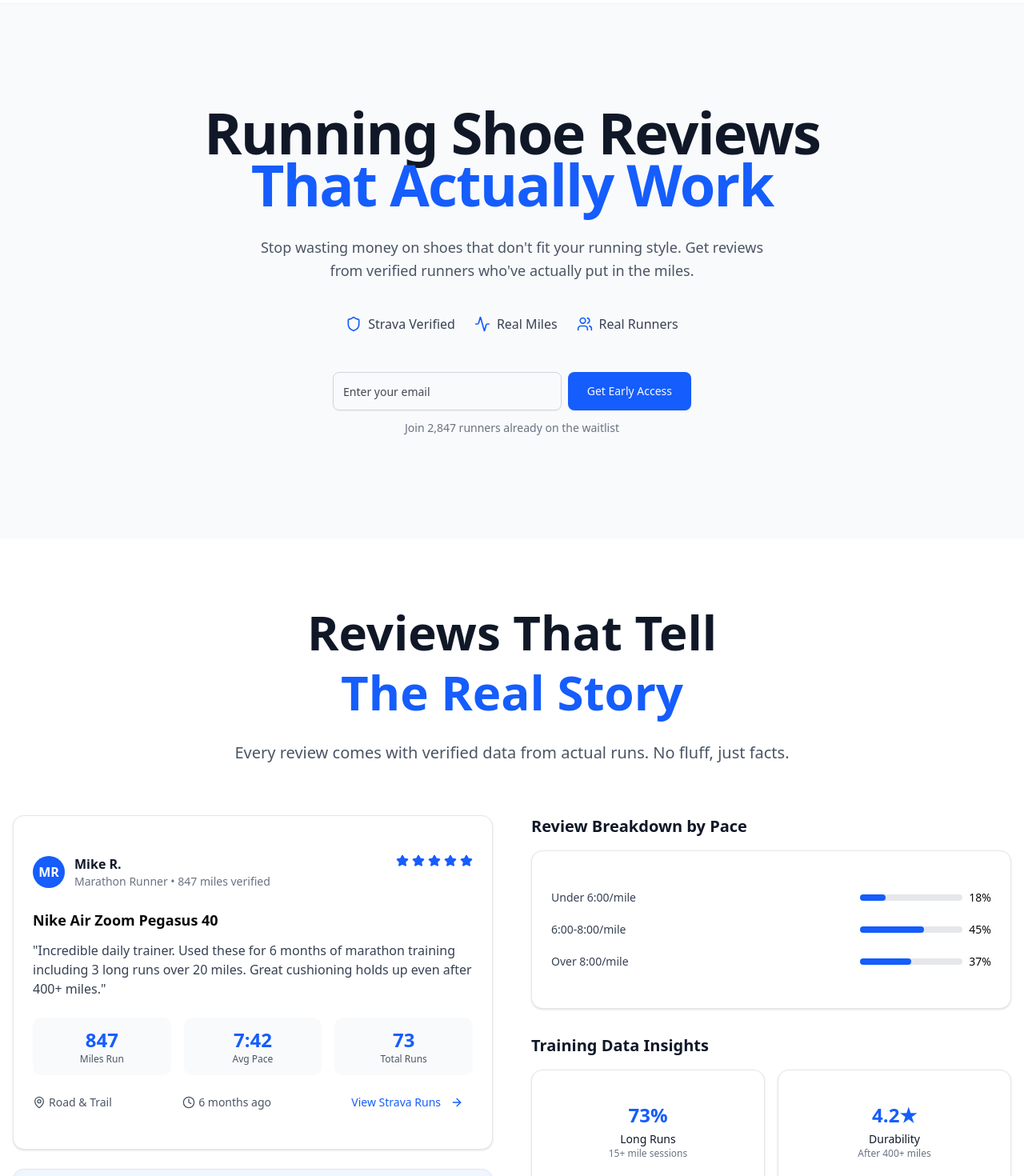
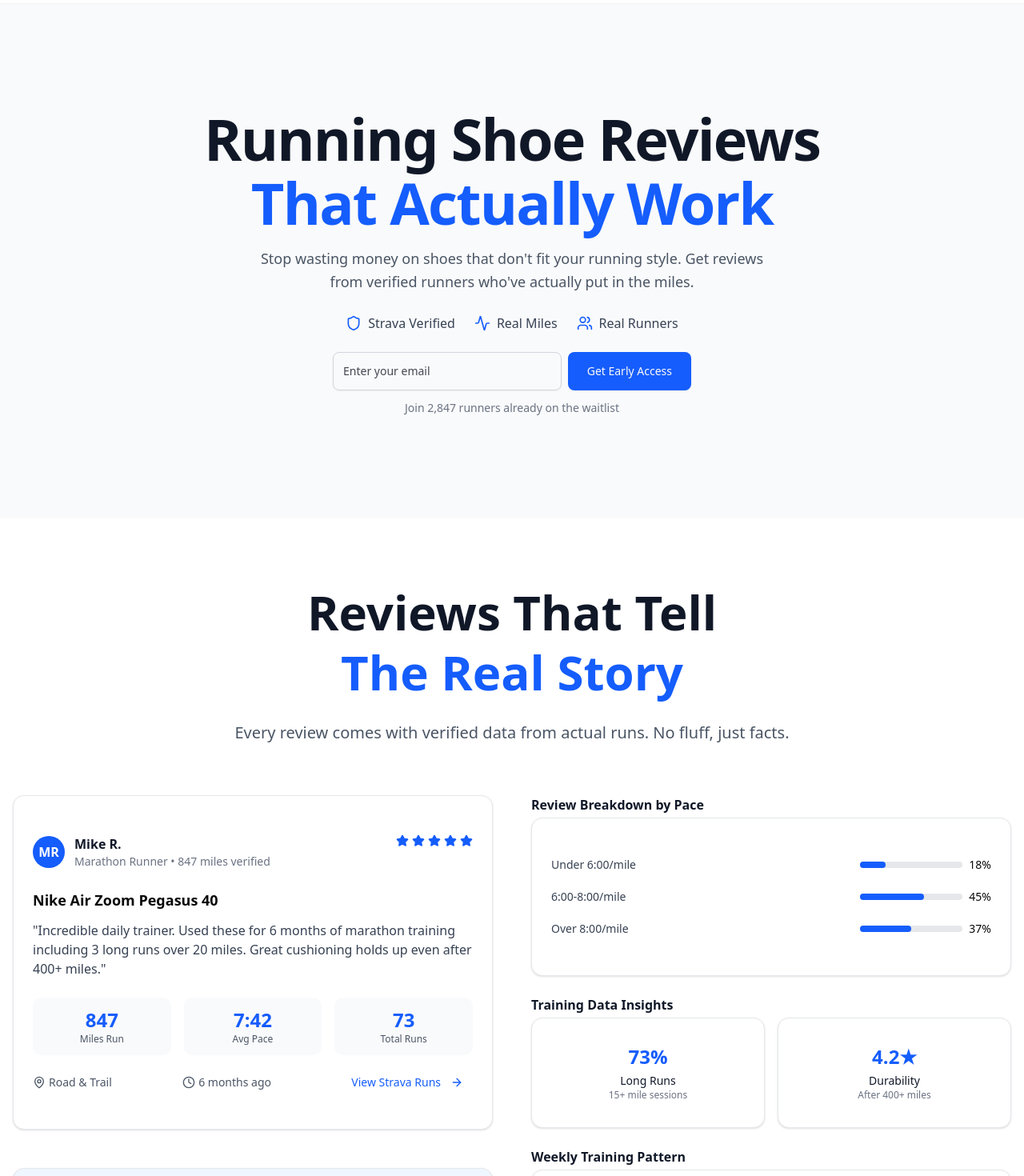
Before and after one commit to derrxb/kiksta, a Next.js app: page / in a window 1280 px wide. Shown: the part 80-1550 px from the top of the page at 80% size. Built offline with nearby package versions, Linux system fonts and the light colour scheme.

Commit message:
fix: layout

```diff
--- a/client/ui/organisms/hero.tsx
+++ b/client/ui/organisms/hero.tsx
@@ -45,7 +45,7 @@
 
   const onSubmit = async (data: FormData) => {
     try {
-      const response = await fetch("/contact", {
+      const response = await fetch("/api/contact", {
         method: "POST",
         headers: {
           "Content-Type": "application/json",
@@ -67,18 +67,18 @@
     <section className="py-16 sm:py-20 lg:py-32 bg-gray-50">
       <div className="container mx-auto px-4">
         <div className="max-w-4xl mx-auto text-center">
-          <h1 className="text-5xl sm:text-6xl lg:text-7xl font-black text-gray-900 leading-[0.9] tracking-tight mb-8">
+          <h1 className="text-5xl sm:text-6xl lg:text-7xl font-black text-gray-900 tracking-tight mb-4 leading-20">
             Running Shoe Reviews
             <span className="block text-blue-600">That Actually Work</span>
           </h1>
 
-          <p className="text-base sm:text-lg text-gray-600 leading-relaxed mb-10 max-w-2xl mx-auto">
+          <p className="text-base sm:text-lg text-gray-600 leading-relaxed mb-6 max-w-2xl mx-auto">
             Stop wasting money on shoes that don&apos;t fit your running style.
             Get reviews from verified runners who&apos;ve actually put in the
             miles.
           </p>
 
-          <div className="flex flex-row gap-3 sm:gap-6 items-center justify-center mb-12 flex-wrap">
+          <div className="flex flex-row gap-3 sm:gap-6 items-center justify-center mb-6 flex-wrap">
             <TooltipBadge
               icon={<Shield className="h-5 w-5 text-blue-600" />}
               text="Strava Verified"
--- a/client/ui/organisms/review-section.tsx
+++ b/client/ui/organisms/review-section.tsx
@@ -19,7 +19,7 @@
 
         <div className="grid lg:grid-cols-2 gap-12 items-start max-w-7xl mx-auto">
           {/* Left side - Mike's Review + Additional Card */}
-          <div className="space-y-6">
+          <div className="space-y-12">
             <Card className="border border-gray-200 shadow-sm overflow-hidden">
               <CardContent className="p-6">
                 <div className="flex items-start justify-between mb-6">
@@ -124,9 +124,9 @@
           </div>
 
           {/* Right side - Charts and Data */}
-          <div className="space-y-8">
+          <div className="space-y-6">
             <div>
-              <h3 className="text-xl font-semibold text-gray-900 mb-4">
+              <h3 className="text-base font-semibold text-gray-900 mb-1">
                 Review Breakdown by Pace
               </h3>
               <Card className="border border-gray-200 shadow-sm">
@@ -171,12 +171,12 @@
             </div>
 
             <div>
-              <h3 className="text-xl font-semibold text-gray-900 mb-4">
+              <h3 className="text-base font-semibold text-gray-900 mb-1">
                 Training Data Insights
               </h3>
-              <div className="grid grid-cols-2 gap-4">
+              <div className="grid grid-cols-2 gap-x-4">
                 <Card className="border border-gray-200 shadow-sm">
-                  <CardContent className="p-4 text-center">
+                  <CardContent className="p-2 text-center">
                     <div className="text-2xl font-bold text-blue-600 mb-1">
                       73%
                     </div>
@@ -189,7 +189,7 @@
                   </CardContent>
                 </Card>
                 <Card className="border border-gray-200 shadow-sm">
-                  <CardContent className="p-4 text-center">
+                  <CardContent className="p-2 text-center">
                     <div className="text-2xl font-bold text-blue-600 mb-1">
                       4.2★
                     </div>
@@ -205,7 +205,7 @@
             </div>
 
             <div>
-              <h3 className="text-xl font-semibold text-gray-900 mb-4">
+              <h3 className="text-base font-semibold text-gray-900 mb-1">
                 Weekly Training Pattern
               </h3>
               <Card className="border border-gray-200 shadow-sm">
```
